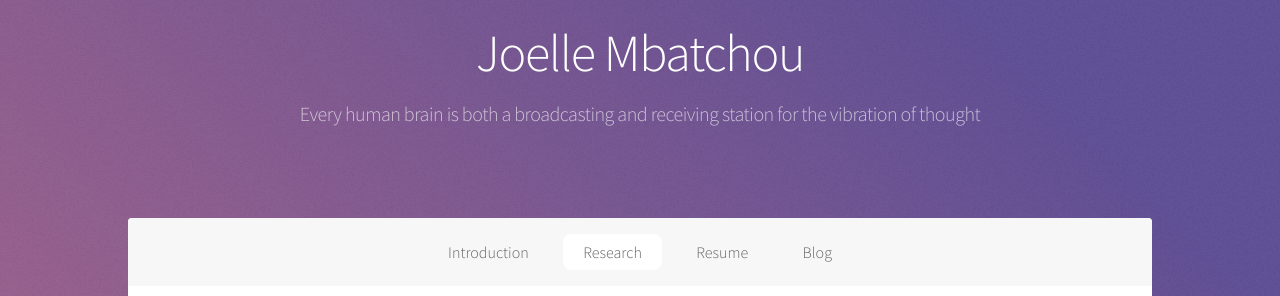
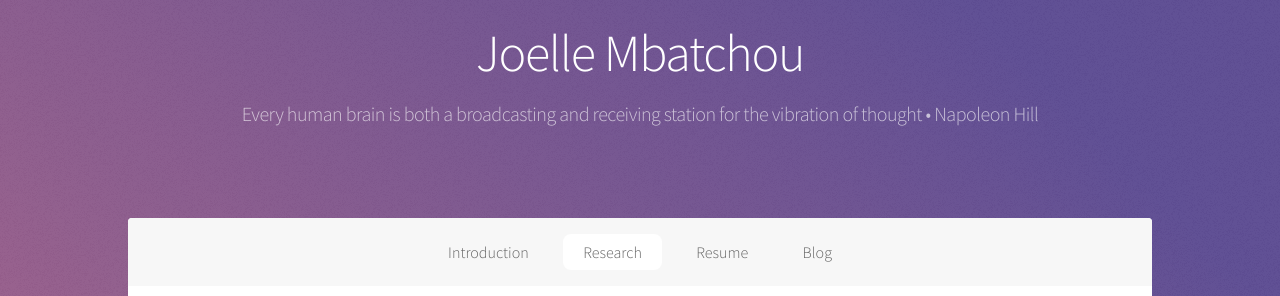
Before and after one commit to joellesophya/joellesophya.github.io, a Jekyll site: the page built from index.html, in a window 1280 px wide and 900 px high. Shown: the part 300-596 px from the top of the window. Built offline with Jekyll 4.4.1, drawn with Linux system fonts in a browser that asks for light colours.

Commit message:
New changes

```diff
--- a/_layouts/default.html
+++ b/_layouts/default.html
@@ -15,7 +15,7 @@
 					<header id="header" class="alt">
 						<span class="logo"><img src="images/myphoto.png" alt="" /></span>
 						<h1>Joelle Mbatchou</h1>
-						<p>Every human brain is both a broadcasting and receiving station for the vibration of thought</p>
+						<p>Every human brain is both a broadcasting and receiving station for the vibration of thought &bull; Napoleon Hill</p>
 					</header>
 
 				<!-- Nav -->
```
